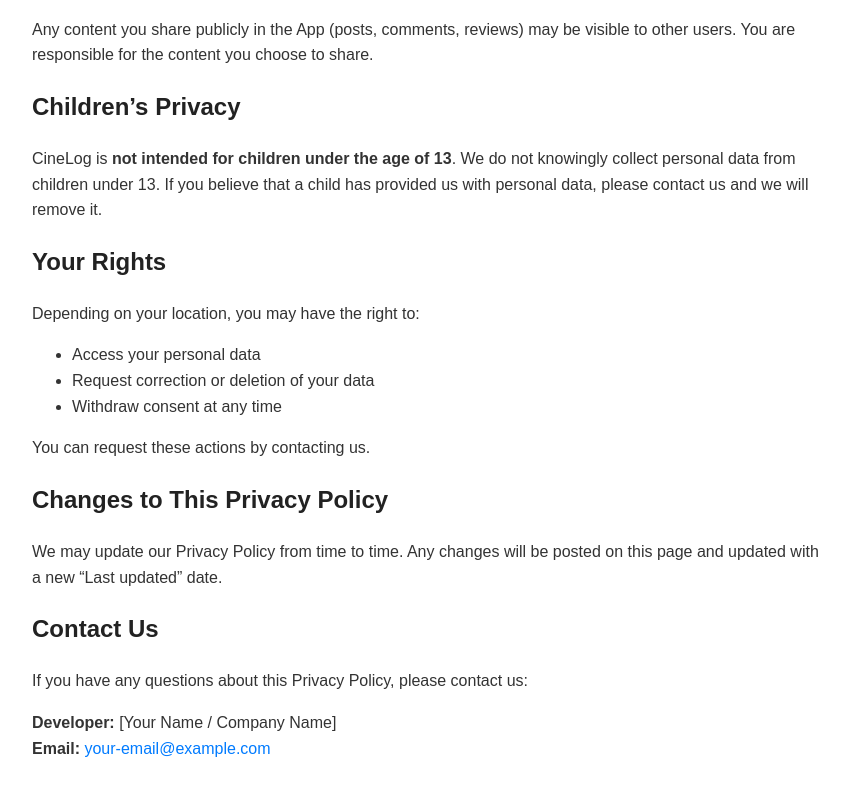
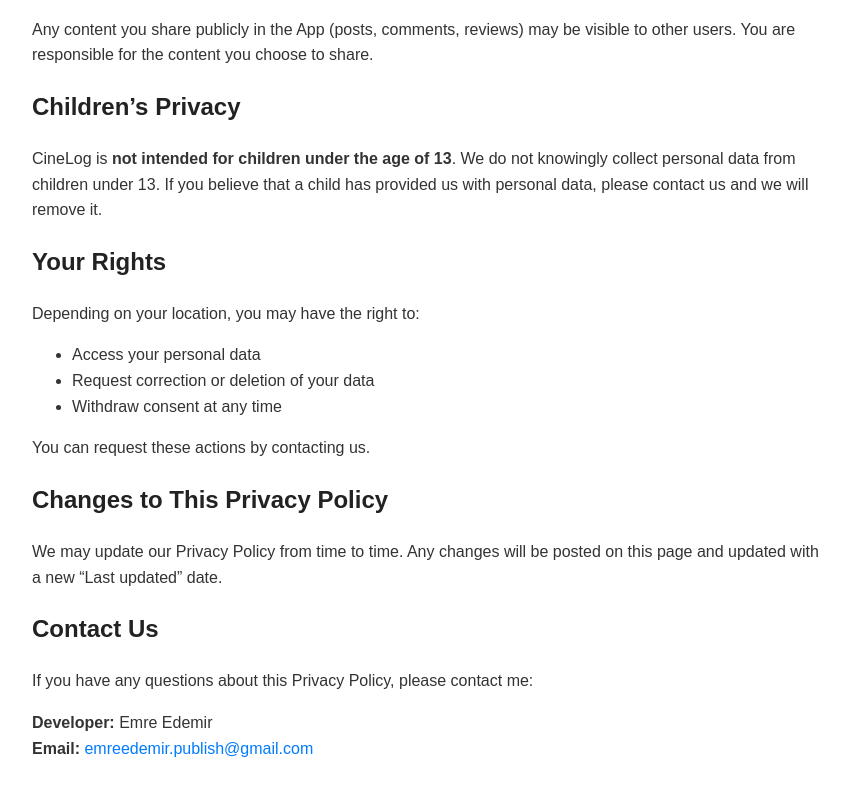
Before and after one commit to emreedemir/cinelogprivacypolicy, a plain HTML site: page index.html in a window 1280 px wide. Shown: the part 1317-2112 px from the top of the page, without its empty margins (208-1057 px from the left). Drawn offline with Linux system fonts and the light colour scheme.

Commit message:
Update contact information in Privacy Policy

```diff
--- a/index.html
+++ b/index.html
@@ -91,9 +91,9 @@
 <p>We may update our Privacy Policy from time to time. Any changes will be posted on this page and updated with a new “Last updated” date.</p>
 
 <h2>Contact Us</h2>
-<p>If you have any questions about this Privacy Policy, please contact us:</p>
-<p><strong>Developer:</strong> [Your Name / Company Name] <br>
-<strong>Email:</strong> <a href="mailto:your-email@example.com">your-email@example.com</a></p>
+<p>If you have any questions about this Privacy Policy, please contact me:</p>
+<p><strong>Developer:</strong> Emre Edemir <br>
+<strong>Email:</strong> <a href="mailto:emreedemir.publish@gmail.com">emreedemir.publish@gmail.com</a></p>
 
 </body>
 </html>
```
